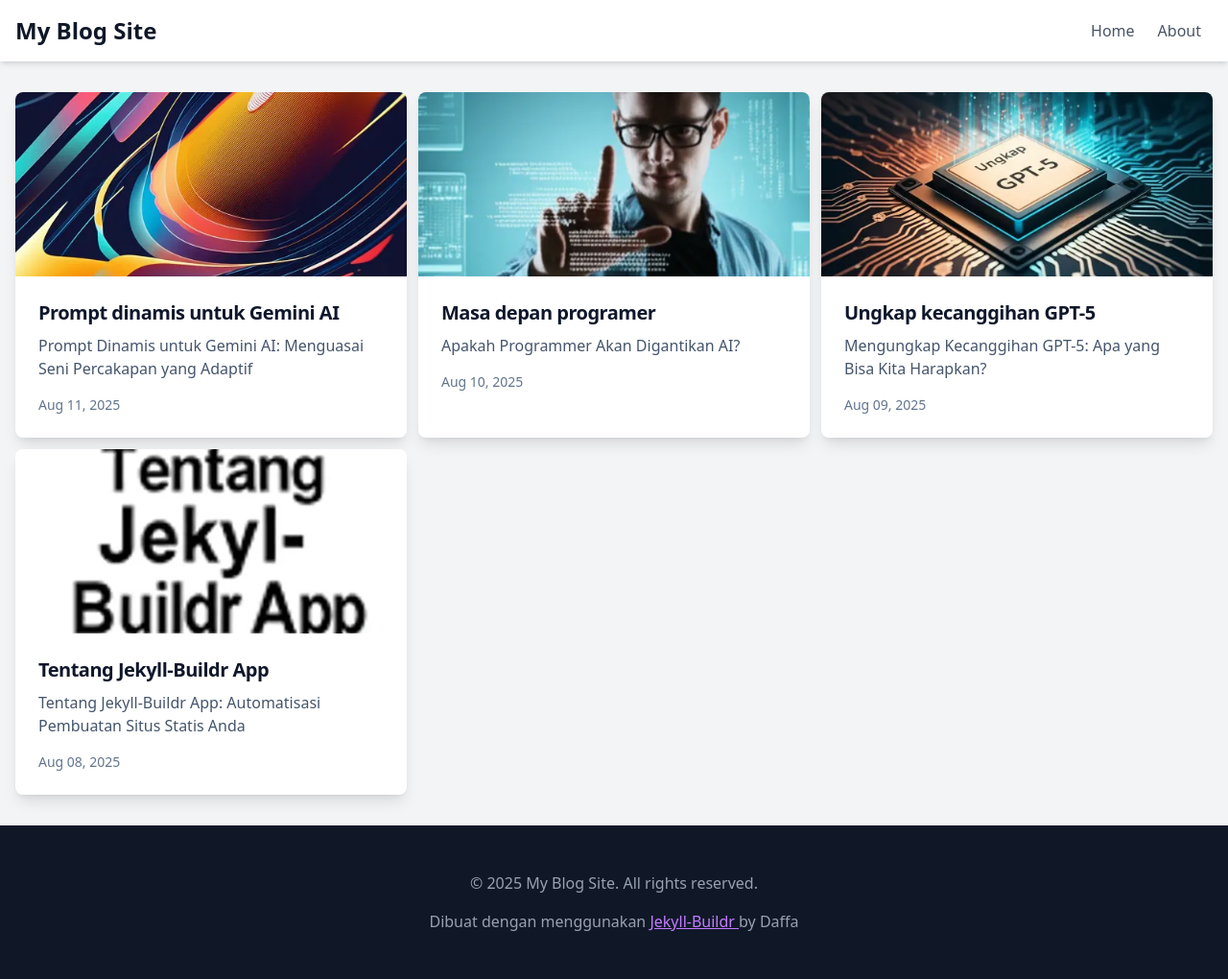
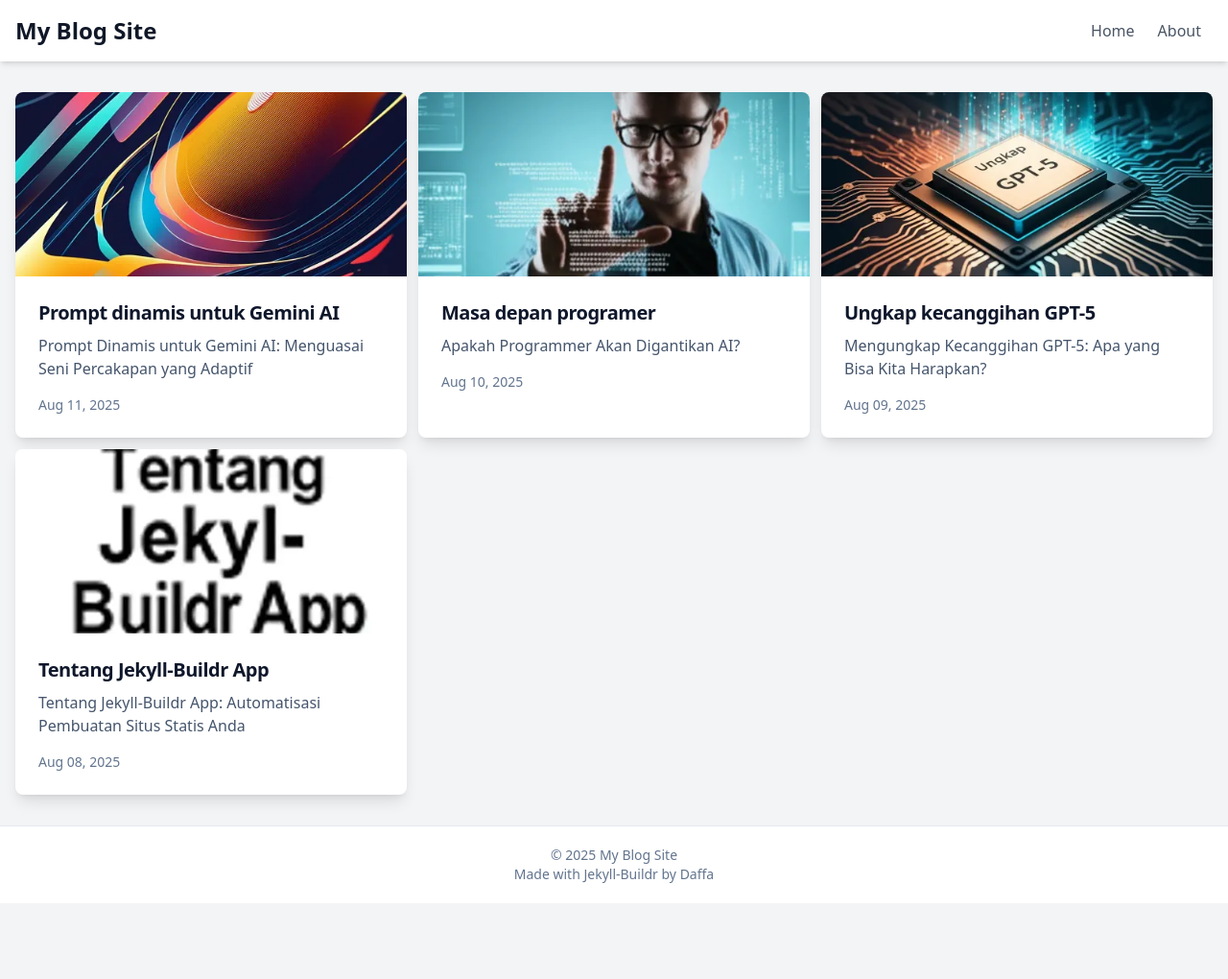
Before and after one commit to daffadevhosting/blog, a Jekyll site: the page built from index.html, in a window 1280 px wide. Shown: the whole page at 96% size. Built offline with Jekyll 4.4.1, drawn with Linux system fonts in a browser that asks for light colours; after the commit the page ends 941 px from its top, so only the background shows below that.

Commit message:
buildr: update footer.html

```diff
--- a/_includes/footer.html
+++ b/_includes/footer.html
@@ -1,16 +1,5 @@
-      <footer class="bg-gray-900 text-white py-12">
-        <div class="max-w-7xl mx-auto px-4 sm:px-6 lg:px-8">
-            <div class="text-center">
-                <p class="text-gray-400 mb-4">
-                    &copy; {% capture current_year %}{{ 'now' | date: '%Y' }}{% endcapture %}{{ current_year }} {{ site.title }}. All rights reserved.
-                </p>
-                <p class="text-gray-400">
-                    Dibuat dengan <i class="fas fa-heart text-red-500"></i> menggunakan
-                    <a href="https://jekyll-buildr.vercel.app/" target="_blank"
-                       class="text-purple-400 hover:text-purple-300 underline">
-                        Jekyll-Buildr
-                    </a> by Daffa
-                </p>
-            </div>
-        </div>
-    </footer>
+<footer class="w-full bg-white border-t border-slate-200 dark:bg-slate-900 dark:border-slate-700">
+    <div class="container mx-auto py-5 px-4 text-center text-sm text-slate-500 dark:text-slate-400">
+      <p>&copy; {% capture current_year %}{{ 'now' | date: '%Y' }}{% endcapture %}{{ current_year }} {{ site.title }} <br /> Made with <a href="https://jekyll-buildr.vercel.app/" target="_blank">Jekyll-Buildr</a> by Daffa</p>
+    </div>
+  </footer>
```
